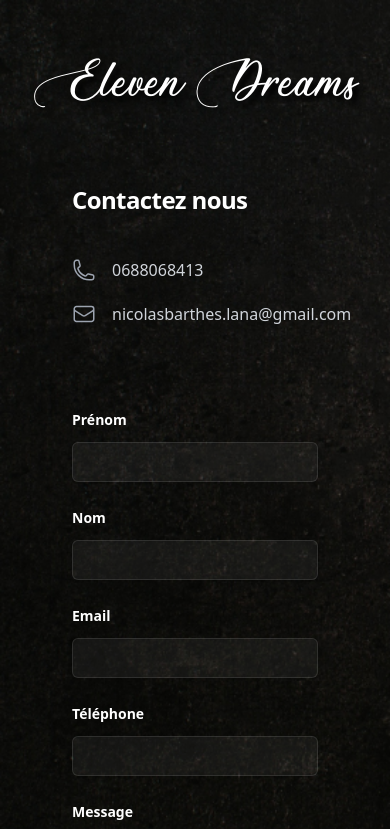
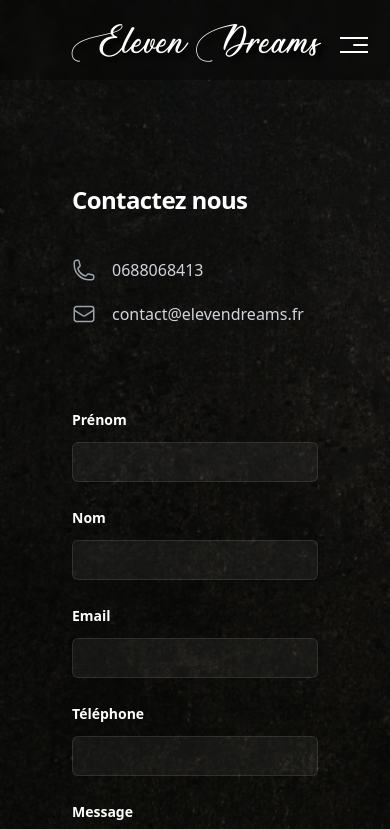
Before and after one commit to poloskanini/elevendreams, a Next.js app: page /contact in a window 390 px wide. Shown: the top 829 px of the page. Built offline with nearby package versions, Linux system fonts and the light colour scheme.

Commit message:
(version) Header first version

```diff
--- a/app/components/banner/Banner.js
+++ b/app/components/banner/Banner.js
@@ -16,30 +16,32 @@ export default function Banner() {
 
       <div className={openSans.className}>
 
-        <div className="min-h-[1050px] relative z-50 h-full max-w-6xl mx-auto flex flex-col justify-end text-center text-white p-10">
-          <h3 className="sm:text-4xl text-2xl font-black text-yellow-600 mt-5 mb-3">BIOGRAPHIE</h3>
-          <h4 className="font-bold">ELEVEN DREAMS &apos;S STORY</h4>
+        <div className="min-h-[1050px] relative z-50 h-full max-w-6xl mx-auto flex flex-col justify-end text-white p-10">
+          <h3 className="sm:text-3xl text-2xl font-black text-yellow-600 mt-5 mb-3 text-center">BIOGRAPHIE</h3>
+          <h4 className="font-thin text-center">L&apos;histoire d&apos;Eleven Dreams</h4>
 
           <br/>
 
-          <div className="innerBiography text-justify p-10 leading-8">
+          <div className="innerBiography p-10 leading-8">
 
-            <p className="sm:text-lg text-base text-center text-white-200 leading-5"><span className="font-black text-yellow-600">Eleven Dreams</span>, c’est un Rock-Pop, à la fois brut et subtil, où les sonorités acoustiques électriques et symphoniques s’entremêlent pour distiller une musique d’énergie et d’émotions.</p>
+            <p className="sm:text-lg text-base text-white-200 leading-5 text-justify "><span className="font-black text-yellow-600">Eleven Dreams</span>, c’est un Rock-Pop, à la fois brut et subtil, où les sonorités acoustiques électriques et symphoniques s’entremêlent pour distiller une musique d’énergie et d’émotions.</p>
 
             <br/>
 
-            <p className="sm:text-lg text-base text-center text-white-200 leading-5">Vainqueur du Tremplin Fallenfest Saison 6, et un 1er E.P &quot;Going On&quot; enregistré à Capitol Studios (Thierry Cote aux manettes) chaleureusement accueilli par la critique parisienne, <span className="font-black text-yellow-600">Eleven Dreams</span> est actuellement en préparation de son 1er album.</p>
+            <p className="sm:text-lg text-base text-justify text-white-200 leading-5">Vainqueur du Tremplin Fallenfest Saison 6, et un 1er E.P &quot;Going On&quot; enregistré à Capitol Studios chaleureusement accueilli par la critique parisienne, <span className="font-black text-yellow-600">Eleven Dreams</span> est actuellement en préparation de son 1er album.</p>
 
             <br/>
 
-            <p className="sm:text-lg text-base text-center text-white-200 leading-5">
+            <p className="sm:text-lg text-base text-justify text-white-200 leading-5">
             Les 4 musiciens continuent d&apos;arpenter les scènes en parallèle, toujours plus désireux de faire vibrer leur public avec un son généreux, percutant, et planant, aux frontières de Pink Floyd, Coldplay, ou encore Muse…</p>
 
             <br/>
 
-            <p className="sm:text-lg text-base text-center text-white-200 leading-5 mb-3"><span className="font-black text-yellow-600">Eleven Dreams</span> s’est produit dans de nombreuses salles de concert :</p>
+            <p className="sm:text-lg text-base text-center text-white-200 leading-5"><span className="font-black text-yellow-600">Eleven Dreams</span> s’est produit dans de nombreuses salles de concert :</p>
 
-            <div className="gigsList text-center text-white-200">
+            <br/>
+
+            <div className="gigsList text-center text-white-200 sm:text-lg">
               <ul>
                 <li>- La Cigale</li>
                 <li>- Le Batofar</li>
--- a/app/components/carousel/Carousel.js
+++ b/app/components/carousel/Carousel.js
@@ -17,7 +17,7 @@ const HorizontalScrollCarousel = () => {
     target: targetRef,
   });
 
-  const x = useTransform(scrollYProgress, [0, 1], ["1%", "-75%"]);
+  const x = useTransform(scrollYProgress, [0, 1], ["1%", "-95%"]);
 
   return (
     <>
--- a/app/components/header/Header.js
+++ b/app/components/header/Header.js
@@ -1,14 +1,69 @@
+"use client";
+import { useState } from 'react';
 import styles from './header.module.scss'
 import Link from 'next/link'
 
 export default function Header({ headerTitle }) {
+
+  const [isActive, setIsActive] = useState(false);
+
+  const closeNav = () => {
+    setIsActive(false);
+  };
+
   return (
-    <header className={styles.content}>
-      <Link href="/">
+    <>
+
+    <header className={`${styles.header} ${isActive ? styles.expanded : ''} justify-between items-center sm:fixed ipad:justify-center px-5 2xl:h-40 xl:h-30 lg:h-28 md:h-20 h-20`}>
+
+    {isActive && (
+      <nav className={styles.navLinks}>
+        <Link
+          href="/"
+          className='font-medium text-xl leading-10'
+          onClick={closeNav}
+        >
+          HOME
+        </Link>
+
+        <br />
+
+        <Link
+          href="/contact"
+          className='font-medium text-xl leading-10'
+          onClick={closeNav}
+        >
+          CONTACT
+        </Link>
+      </nav>
+    )}
+
+      <Link href="/" className='absolute top-0'>
         <h1 className={styles.headerTitle}>
           {headerTitle}
         </h1>
       </Link>
+
+    <div className='burger'>
+      <button className="group ipad:hidden absolute top-5 right-3" onClick={() => setIsActive(!isActive)}>
+        <div className="relative flex overflow-hidden items-center justify-center rounded-full w-[50px] h-[50px] transform transition-all duration-200">
+          <div className="flex flex-col justify-between items-end w-[30px] h-[16px] transform transition-all duration-300 origin-center overflow-hidden">
+            <div className={`bg-white h-[2px] w-7 transform transition-all duration-300 origin-left ${
+              isActive ? 'rotate-[42deg]' : ''
+            }`}></div>
+            <div className={`bg-white h-[2px] w-1/2 rounded transform transition-all duration-300 ${
+              isActive ? '-translate-x-10' : ''
+            }`}></div>
+            <div className={`bg-white h-[2px] w-7 transform transition-all duration-300 origin-left ${
+              isActive ? '-rotate-[42deg]' : ''
+            }`}></div>
+          </div>
+        </div>
+      </button>
+    </div>
+
     </header>
+
+    </>
   )
 }
--- a/app/components/header/header.module.scss
+++ b/app/components/header/header.module.scss
@@ -1,17 +1,35 @@
-.content {
+.header {
   display: flex;
   justify-content: center;
   z-index: 10;
-    position: absolute;
+  position: fixed;
   top: 0;
   text-align: center;
   width: 100%;
+  background: rgba(0,0,0, .3);
+  backdrop-filter: blur(5px);
+  transition: height .5s ease-in-out, .5s ease-in-out;
+  z-index: 100;
+
+  &.expanded {
+    height: 100vh;
+  }
 
   .headerTitle {
-    font-size: clamp(3rem, 6vw, 10rem);
+    font-size: clamp(2.3rem, 4.5vw, 10rem);
     margin-bottom: 10px;
     font-family: 'Ants';
     text-shadow: 5px 5px 5px #000;
-    margin-top: 3rem;
+    top: 0;
+    margin: 1rem;
+  }
+
+  .navLinks {
+    display: flex;
+    flex-direction: column;
+    justify-content: center;
+    align-items: center;
+    width: 100%;
+    height: 100vh;
   }
 }
--- a/app/components/hero/Hero.js
+++ b/app/components/hero/Hero.js
@@ -59,7 +59,7 @@ export default function Hero({ title, subtitle }) {
       <div className={styles.content}>
 
         <div className="socialsWrapper">
-          <div className="flex gap-x-6 bg-black bg-opacity-40 p-3 rounded-xl">
+          <div className="flex gap-x-6 bg-black bg-opacity-40 p-1 rounded-xl">
             {navigation.social.map((item) => (
               <Link key={item.name} href={item.href} className="group relative p-3 text-gray-600 hover:text-gray-800 transition duration-300">
                 <span className="sr-only">{item.name}</span>
--- a/app/contact/page.js
+++ b/app/contact/page.js
@@ -70,7 +70,7 @@ export default function Contact() {
                 </dt>
                 <dd>
                   <a href="mailto:nicolasbarthes.lana@gmail.com" className="hover:text-white">
-                    nicolasbarthes.lana@gmail.com
+                    contact@elevendreams.fr
                   </a>
                 </dd>
               </div>
@@ -151,7 +151,7 @@ export default function Contact() {
                 </div>
               </div>
             </div>
-            <div className="mt-8 flex justify-end">
+            <div className="mt-8 flex justify-center lg:justify-end">
               <button
                 type="submit"
                 className="rounded-md px-3.5 py-2.5 text-center text-sm font-semibold text-black shadow-sm hover:bg-indigo-400 focus-visible:outline focus-visible:outline-2 focus-visible:outline-offset-2 focus-visible:outline-indigo-500 bg-white  hover:bg-white/90"
--- a/app/layout.js
+++ b/app/layout.js
@@ -25,6 +25,7 @@ export default function RootLayout({ children }) {
         className={`${geistSans.variable} ${geistMono.variable} antialiased`}
       >
         {children}
+
         <Header
         headerTitle={"Eleven Dreams"}
       />
--- a/tailwind.config.js
+++ b/tailwind.config.js
@@ -7,6 +7,10 @@ module.exports = {
   ],
   theme: {
     extend: {
+      screens: {
+        ipad: '769px', // Ajoutez un breakpoint pour 820px
+        ipad2: '1025px', // Ajoutez un breakpoint pour 820px
+      },
       colors: {
         background: "var(--background)",
         foreground: "var(--foreground)",
```
Lines whose indentation alone changed are shown as unchanged.
